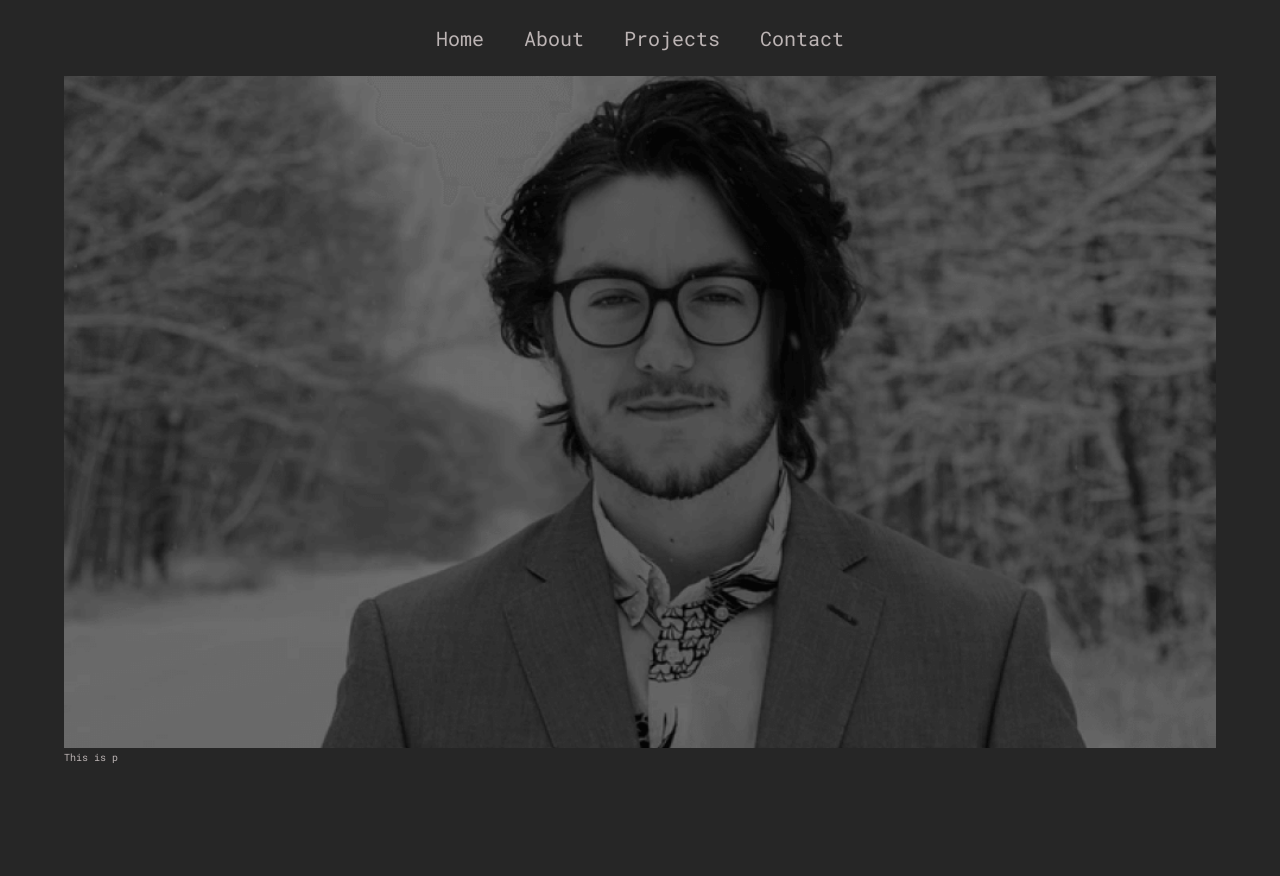
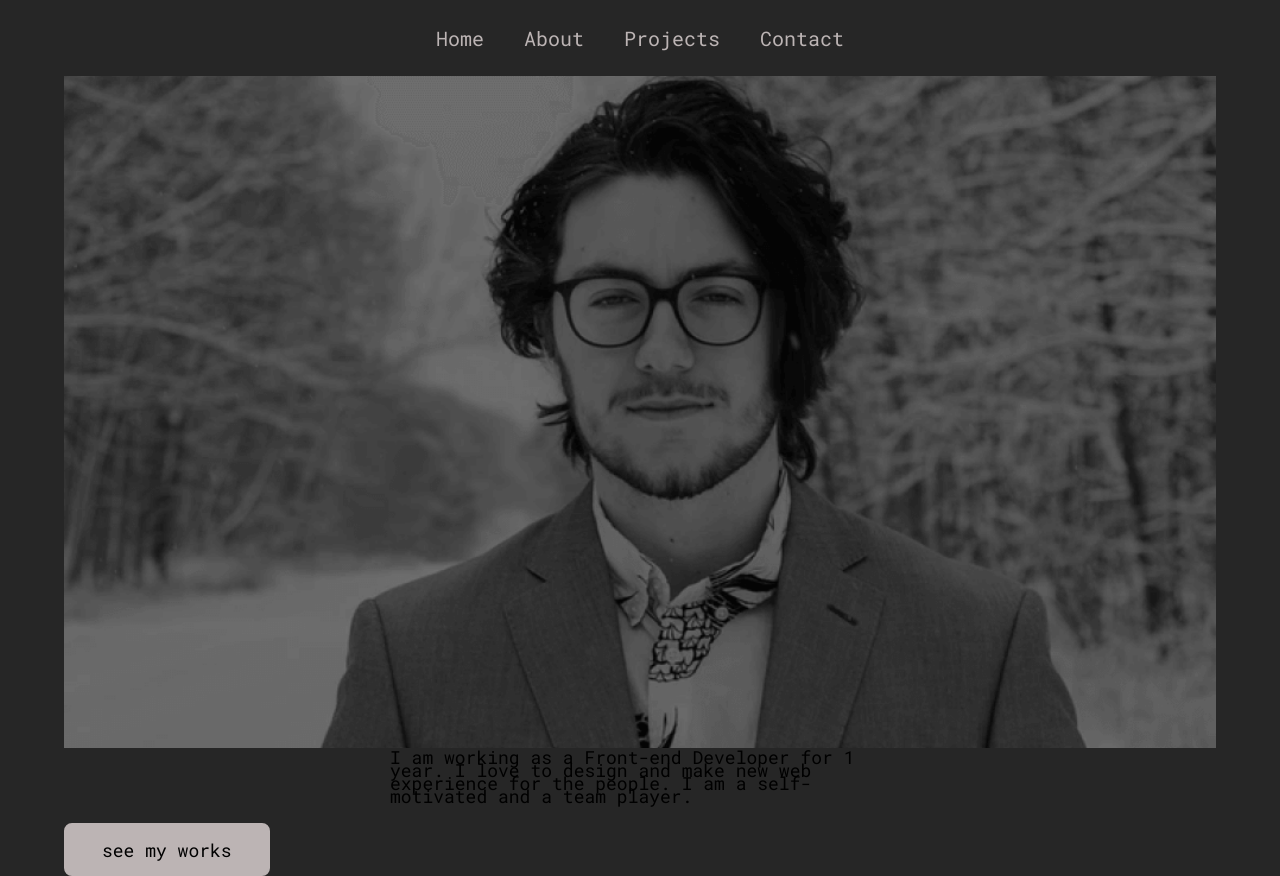
Before and after one commit to shihab91/shihab-s-portfolio, a React (Create React App) app: page / in a window 1280 px wide. Before the commit the page ends 800 px from the top, so only its background shows below. Built offline with nearby package versions, Linux system fonts and the light colour scheme; the HTML template or start-up script is replaced by a standard one.

Commit message:
did half of the hero section of home

```diff
--- /dev/null
+++ b/src/components/Button.js
@@ -0,0 +1,37 @@
+/* eslint-disable prettier/prettier */
+/* eslint-disable quotes */
+import React from "react";
+import { Link } from "react-router-dom";
+import styled from "styled-components";
+
+const ButtonStyle = styled.div`
+  margin-top: 2rem;
+  .button {
+    font-size: 2.2rem;
+    background-color: ${(props) =>
+      props.outlined ? "transparent" : "var(--grey-1)"};
+    padding: 0.7em 2em;
+    border-radius: 8px;
+    display: inline-block;
+    border: 2px solid var(--grey-1);
+    color: ${(props) => (props.outlined ? "var(--grey-1)" : "black")};
+  }
+  @media only screen and (min-width: 768px) {
+    .button {
+      font-size: 1.8rem;
+    }
+  }
+`;
+export default function Button({
+  btnLink = "Test",
+  btnText = "Test",
+  outlined = false,
+}) {
+  return (
+    <ButtonStyle outlined={outlined}>
+      <Link className="button" to={btnLink}>
+        {btnText}
+      </Link>
+    </ButtonStyle>
+  );
+}
--- a/src/components/HeroSection.js
+++ b/src/components/HeroSection.js
@@ -2,6 +2,7 @@
 /* eslint-disable quotes */
 import React from "react";
 import heroImg from "../assets/images/hero.png";
+import Button from "./Button";
 import PText from "./PText";
 
 export default function HeroSection() {
@@ -16,7 +17,12 @@ export default function HeroSection() {
           <img src={heroImg} alt="" />
         </div>
         <div className="hero__info">
-          <PText/>
+          <PText>
+            I am working as a Front-end Developer for 1 year. I love to design
+            and make new web experience for the people. I am a self-motivated
+            and a team player.
+          </PText>
+          <Button btnLink="/projects" btnText="see my works" />
         </div>
       </div>
     </div>
--- a/src/components/PText.js
+++ b/src/components/PText.js
@@ -6,11 +6,16 @@ import styled from "styled-components";
 const PStyle = styled.div`
   max-width: 500px;
   margin: 0 auto;
+  font-size: 1.8rem;
+  line-height: 1.3rem;
+  @media only screen and (max-width: 768px) {
+    font-size: 1.4rem;
+  }
 `;
-export default function PText() {
+export default function PText({ children }) {
   return (
-    <div>
-      <p>This is p</p>
-    </div>
+    <PStyle>
+      <p>{children}</p>
+    </PStyle>
   );
 }
--- a/src/styles/GlobalStyle.js
+++ b/src/styles/GlobalStyle.js
@@ -8,9 +8,9 @@ const GlobalStyles = createGlobalStyle`
   }
   :root{
     --dark-bg: #262626;
-    --gray-1: #BCB4B4;
+    --grey-1: #BCB4B4;
     --deep-dark: #1E1E1E;
-    --gray-2: #363636;
+    --grey-2: #363636;
     --white : white;
     --black: black;
   }
```
